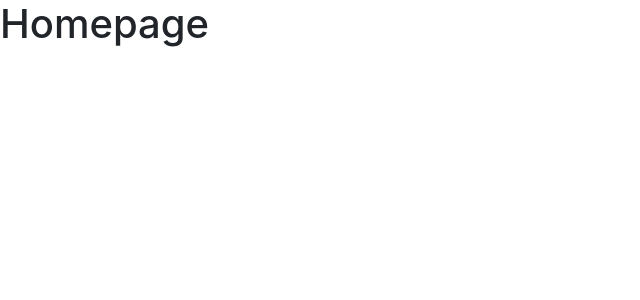
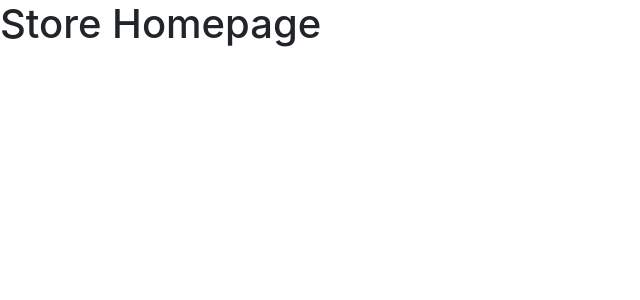
Before and after one commit to zakialfaridzi/react-store, a React (Create React App) app: page / in a window 1280 px wide. Shown: the top 300 px of the page, without its empty margins (0-640 px from the left). Built offline with nearby package versions, Linux system fonts and the light colour scheme.

Commit message:
test commit

```diff
--- a/src/pages/private/home/index.js
+++ b/src/pages/private/home/index.js
@@ -1,7 +1,7 @@
 import React, { Component } from "react";
 
 function Home() {
-  return <h1>Homepage</h1>;
+  return <h1>Store Homepage</h1>;
 }
 
 export default Home;
```
